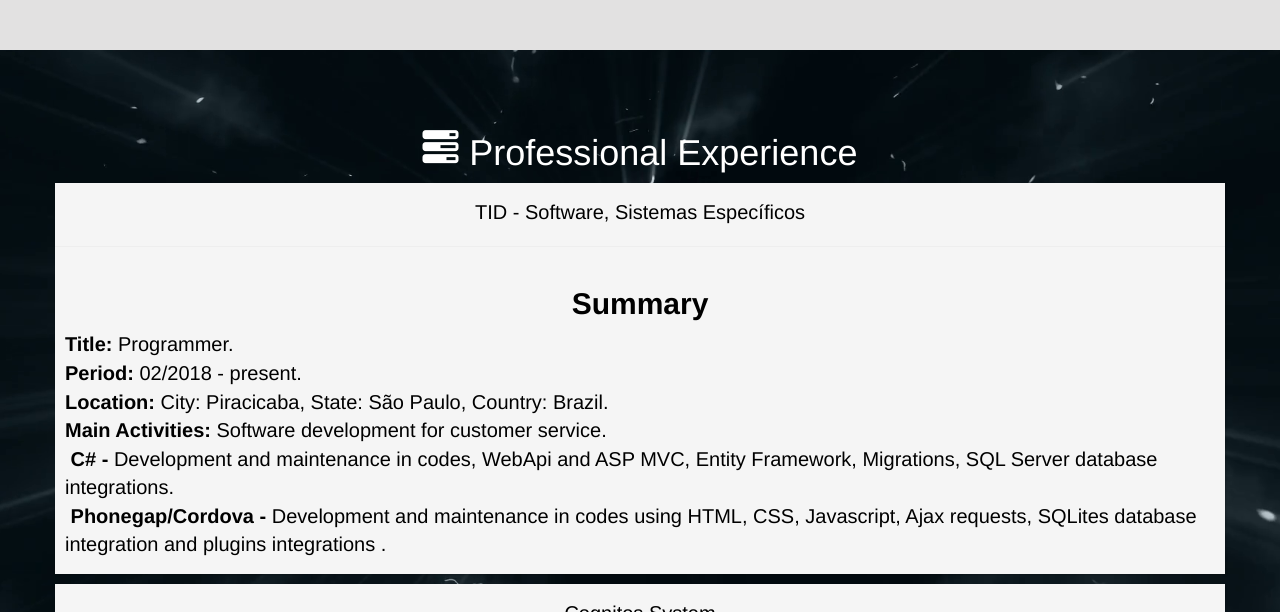
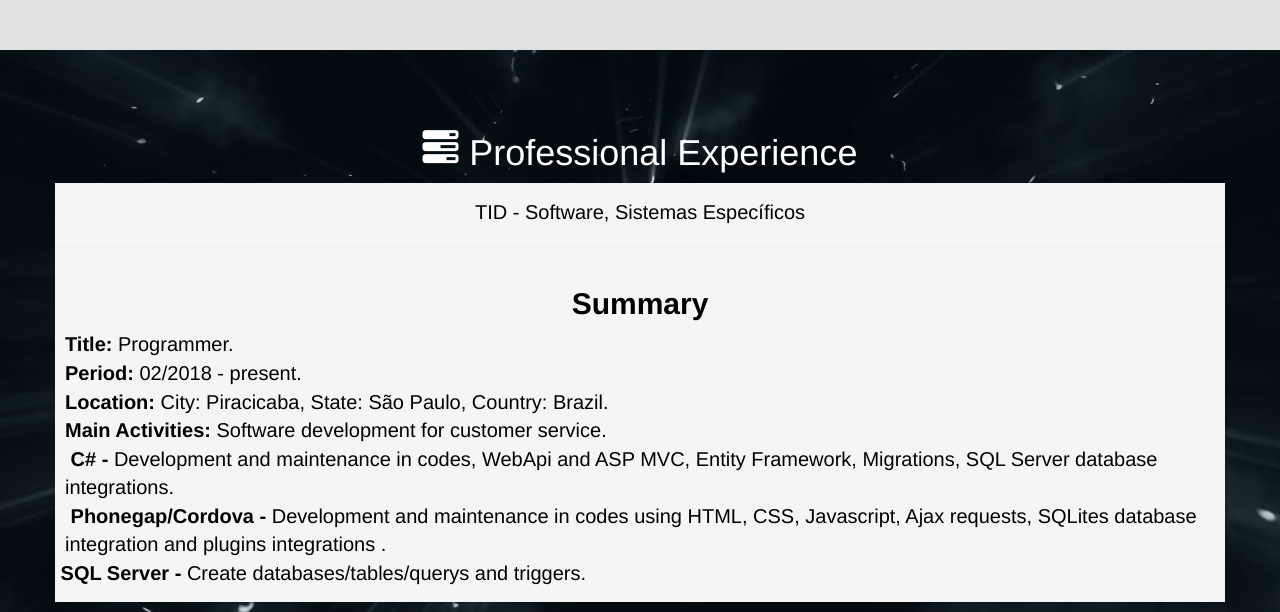
Before and after one commit to samirmt/samirmt.github.io, a plain HTML site: page index.html in a window 1280 px wide. Both pictures are taken after a click on the button "TID - Software, Sistemas Específicos". Shown: the part 1690-2302 px from the top of the page. Drawn offline with nearby package versions, Linux system fonts and the light colour scheme.

Commit message:
Update index.html

```diff
--- a/index.html
+++ b/index.html
@@ -134,6 +134,7 @@
                                 <p><strong>Main Activities: </strong>Software development for customer service.<br/>
                                   &nbsp;<strong>C# - </strong>Development and maintenance in codes, WebApi and ASP MVC, Entity Framework, Migrations, SQL Server database integrations.<br/>
                                   &nbsp;<strong>Phonegap/Cordova - </strong>Development and maintenance in codes using HTML, CSS, Javascript, Ajax requests, SQLites database integration and plugins integrations .</p>
+                                  &nbsp;<strong>SQL Server - </strong>Create databases/tables/querys and triggers.</p>
                             </div>
                           </div><!-- row -->
                     </div><!-- container -->
```
